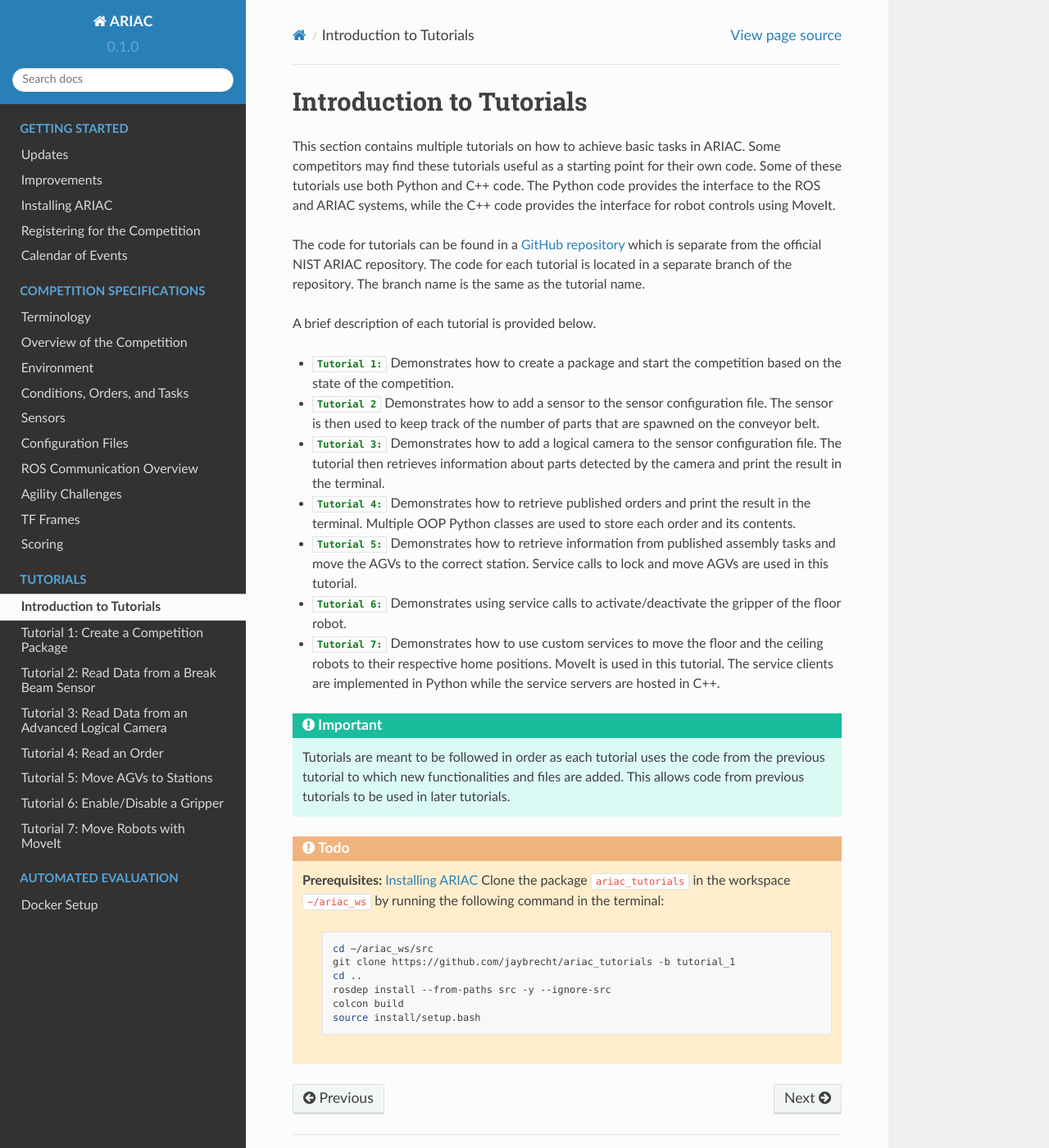
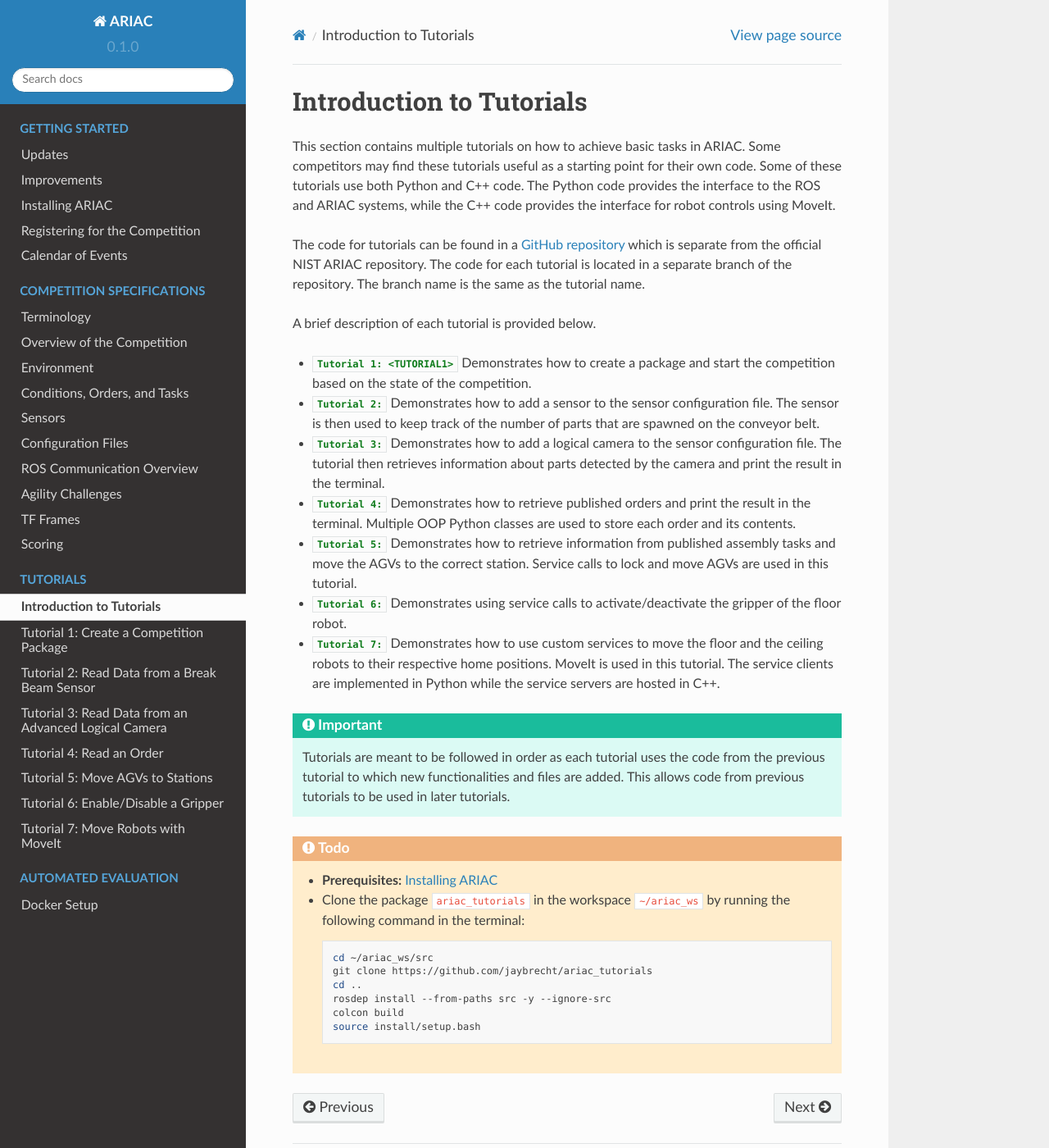
Before and after one commit to usnistgov/ARIAC, a Sphinx documentation site: the page built from docs/tutorials/tutorials.rst, in a window 1280 px wide and 1400 px high. Shown: the whole window at 82% size. Built offline with Sphinx 7.4.7 and the Read the Docs theme 2.0.0, drawn with Linux system fonts in a browser that asks for light colours.

Commit message:
documentation updates

```diff
--- a/docs/tutorials/tutorials.rst
+++ b/docs/tutorials/tutorials.rst
@@ -20,8 +20,8 @@ The code for tutorials can be found in a `GitHub repository <https://github.com/
 
 A brief description of each tutorial is provided below.
 
-- :inline-tutorial:`Tutorial 1:` Demonstrates how to create a package and start the competition based on the state of the competition.
-- :inline-tutorial:`Tutorial 2` Demonstrates how to add a sensor to the sensor configuration file. The sensor is then used to keep track of the number of parts that are spawned on the conveyor belt.
+- :inline-tutorial:`Tutorial 1: <TUTORIAL1>` Demonstrates how to create a package and start the competition based on the state of the competition.
+- :inline-tutorial:`Tutorial 2:` Demonstrates how to add a sensor to the sensor configuration file. The sensor is then used to keep track of the number of parts that are spawned on the conveyor belt.
 - :inline-tutorial:`Tutorial 3:` Demonstrates how to add a logical camera to the sensor configuration file. The tutorial then retrieves information about parts detected by the camera and print the result in the terminal.
 - :inline-tutorial:`Tutorial 4:` Demonstrates how to retrieve published orders and print the result in the terminal. Multiple OOP Python classes are used to store each order and its contents.
 - :inline-tutorial:`Tutorial 5:` Demonstrates how to retrieve information from published assembly tasks and move the AGVs to the correct station. Service calls to lock and move AGVs are used in this tutorial.
@@ -34,13 +34,13 @@ A brief description of each tutorial is provided below.
 
 .. todo::
 
-  **Prerequisites:** :ref:`Installing ARIAC <INSTALLATION>`
-  Clone the package ``ariac_tutorials`` in the workspace ``~/ariac_ws`` by running the following command in the terminal:
+  - **Prerequisites:** :ref:`Installing ARIAC <INSTALLATION>`
+  - Clone the package ``ariac_tutorials`` in the workspace ``~/ariac_ws`` by running the following command in the terminal:
 
     .. code-block:: bash
 
         cd ~/ariac_ws/src
-        git clone https://github.com/jaybrecht/ariac_tutorials -b tutorial_1
+        git clone https://github.com/jaybrecht/ariac_tutorials
         cd ..
         rosdep install --from-paths src -y --ignore-src
         colcon build
```
